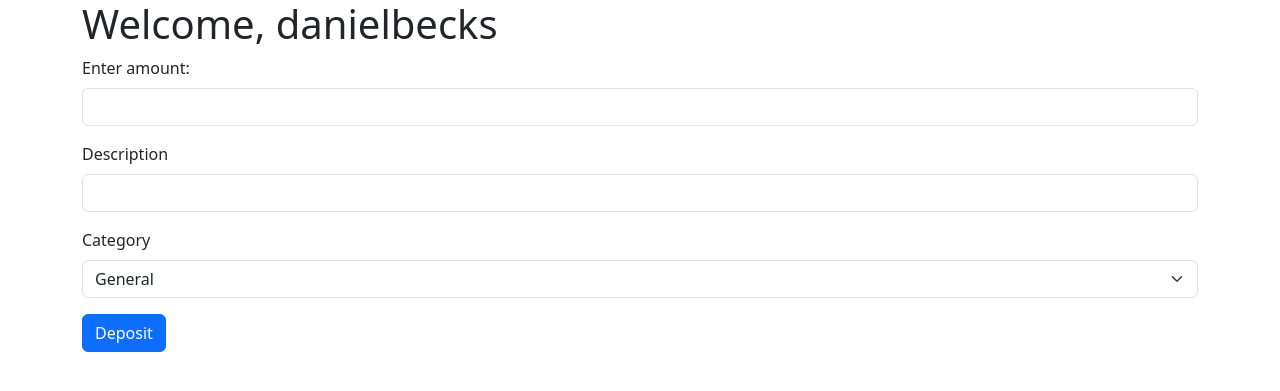
After one commit to BekolohDaniel/Finance_Expense_Tracker, a Flask app: page /expense in a window 1280 px wide. The commit adds this page. Shown: the top 391 px of the page. Run offline with Flask 3, Linux system fonts and the light colour scheme; a user stored in the database is signed in; some libraries are stand-ins or nearby versions.

Commit message:
Upgraded the Monthly expenses Route, created a make_expenses route, upgraded the monthly expenses route to show total monthly expense

```diff
--- a/form.py
+++ b/form.py
@@ -4,6 +4,7 @@ from flask_wtf import FlaskForm
 from wtforms.fields.choices import SelectField
 from wtforms.fields.simple import SubmitField
 from wtforms.validators import DataRequired, NumberRange, Length
+from datetime import datetime
 
 
 # Add each default category to the database
@@ -48,3 +49,14 @@ class DepositForm(FlaskForm):
     )
     category = SelectField('Category', choices=default_categories, validators=[DataRequired()])
     submit = SubmitField('Deposit')
+
+
+# Filter expenses by month and year
+class FilterExpense(FlaskForm):
+    current_year = datetime.now().year
+    current_month = datetime.now().month
+    month = [(str(month+1), str(month+1)) for month in range(current_month + 1)]
+    year = [(str(year), str(year)) for year in range(current_year - 10, current_year + 5)]
+    years = SelectField('Year', choices=year)
+    months = SelectField('Month', choices=month)
+    submit = SubmitField('Find')
--- a/main.py
+++ b/main.py
@@ -5,9 +5,11 @@ from sqlalchemy import ForeignKey, Float, Enum, func, engine, create_engine, ext
 from sqlalchemy.orm import DeclarativeBase, Mapped, mapped_column, Relationship, Session, sessionmaker
 from flask_login import LoginManager, login_user, UserMixin, login_required, logout_user, current_user
 from flask_bootstrap import Bootstrap5
+from unicodedata import category
 from werkzeug.security import generate_password_hash, check_password_hash
 import os
 import form
+from form import DepositForm, FilterExpense
 
 
 class Base(DeclarativeBase):
@@ -58,23 +60,6 @@ class Transaction(db.Model):
     category = Relationship('Category', back_populates='transactions')
     expenses = Relationship('Expense', back_populates='transaction')
     date: Mapped[datetime] = mapped_column(default=datetime.now(timezone.utc))
-
-    # calculate total income
-    def calc_income(self):
-        return db.session.query(func.sum(Transaction.amount)).filter_by(
-            user_id=self.id, type='income'
-        ).scalar() or 0.0
-
-    # Calculate total expenses
-    def calc_expense(self):
-        return db.session.query(func.sum(Transaction.amount)).filter_by(
-            user_id=self.id, type='expense'
-        ).scalar() or 0.0
-
-    def net_income(self):
-        total_income = self.calc_income()
-        total_expense = self.calc_expense()
-        return total_income - total_expense
 
 
 class Category(db.Model):
@@ -159,9 +144,14 @@ def login():
 @login_required
 def calc_net_income():
     user = current_user
+    income = db.session.query(func.sum(Transaction.amount)).filter_by(
+        user_id=user.id, type='income'
+    ).scalar() or 0.0
+    expenses = db.session.query(func.sum(Transaction.amount)).filter_by(
+            user_id=user.id, type='expense'
+        ).scalar() or 0.0
+    net_income = income - expenses
     if user:
-        transactions = Transaction.query.filter_by(user_id=user.id).all()
-        net_income = sum(transaction.net_income() for transaction in transactions)
         return render_template('savings.html', current_user=current_user, total=net_income)
     else:
         return jsonify({'error': 'User not found'}), 404
@@ -171,7 +161,7 @@ def calc_net_income():
 @app.route('/by_category/<int:category_id>', methods=['GET'])
 @login_required
 def filter_category(category_id):
-    category = Category.query.filter_by(name='Food').first()
+    category = Category.query.filter_by(name='').first()
     user = current_user
     if user:
         transactions = db.session.execute(
@@ -197,21 +187,25 @@ def filter_category(category_id):
 
 
 # # Expenses for the month
-@app.route('/expenses/<int:month>/<int:year>', methods=['POST', 'GET'])
+@app.route('/expenses', methods=['POST', 'GET'])
 @login_required
-def monthly_expenses(month, year):
+def monthly_expenses():
     user = current_user  # Access logged-in user directly
-    if user:
-        total_expenses = db.session.query(func.sum(Transaction.amount)).filter(
+    forms = FilterExpense()
+    if forms.validate_on_submit():
+        year = forms.years.data
+        month = forms.months.data
+        if user:
+            total_expenses = db.session.query(func.sum(Transaction.amount)).filter(
             Transaction.user_id == user.id,
             extract('month', Transaction.date) == month,
             extract('year', Transaction.date) == year,
             Transaction.type == 'expense'
         ).scalar()
-        return render_template('savings.html', current_user=current_user, total_expenses=total_expenses)
-    else:
-        return jsonify({'Failed': 'User not found'}, 404)
-
+            return jsonify({'Total_Expenses': total_expenses})
+        else:
+            return jsonify({'Failed': 'User not found'}, 404)
+    return render_template('filter_expense.html', current_user=current_user, form=forms)
 
 # logout user
 @app.route('/logout')
@@ -263,5 +257,31 @@ def new_category():
     db.session.commit()
     return render_template('transaction.html')
 
+@app.route('/expense', methods=['GET', 'POST'])
+@login_required
+def make_expenses():
+    forms = DepositForm()
+    if forms.validate_on_submit():
+        amount=forms.amount.data
+        description=forms.description.data
+        category_name=forms.category.data
+
+        category = Category.query.filter_by(name=category_name).first()
+        if category:
+            cat_id=category.id
+            new_expense = Transaction(
+                user_id = current_user.id,
+                amount = amount,
+                type='expense',
+                description = description,
+                category_id = cat_id,
+                date=datetime.now()
+            )
+            db.session.add(new_expense)
+            db.session.commit()
+            return jsonify({'message': 'Expense added successfully'})
+        return jsonify({'message': 'Data entry error'}), 400
+    return render_template('expense.html', form=forms, current_user=current_user)
+
 if __name__ == '__main__':
     app.run(debug=True)
--- /dev/null
+++ b/templates/expense.html
@@ -0,0 +1,13 @@
+{% extends 'base.html' %}
+{% from 'bootstrap5/form.html' import render_form %}
+
+{% block content %}
+
+<div class="container">
+    <h1>Welcome, {{ current_user.username }}</h1>
+    <form method="POST" action="{{ url_for('make_expenses') }}">
+        {{ render_form(form) }}
+    </form>
+</div>
+
+{% endblock %}
--- a/templates/transaction.html
+++ b/templates/transaction.html
@@ -15,6 +15,12 @@
         <a href="{{ url_for('calc_net_income') }}" class="btn btn-primary btn-lg mb-3">Savings</a>
     </div>
     <div class="col">
+        <a href="{{ url_for('make_expenses') }}" class="btn btn-primary btn-lg mb-3">Spend</a>
+    </div>
+    <div class="col">
+        <a href="{{ url_for('monthly_expenses') }}" class="btn btn-primary btn-lg mb-3">Total expense</a>
+    </div>
+    <div class="col">
         <a href="{{ url_for('logout') }}" class="btn btn-primary btn-lg mb-3">Logout</a>
     </div>
 
```
Also changed, not shown: templates/filter_expense.html (added, +13 -0 lines), templates/index.html (+6 -1 lines), instance/finance.db.
